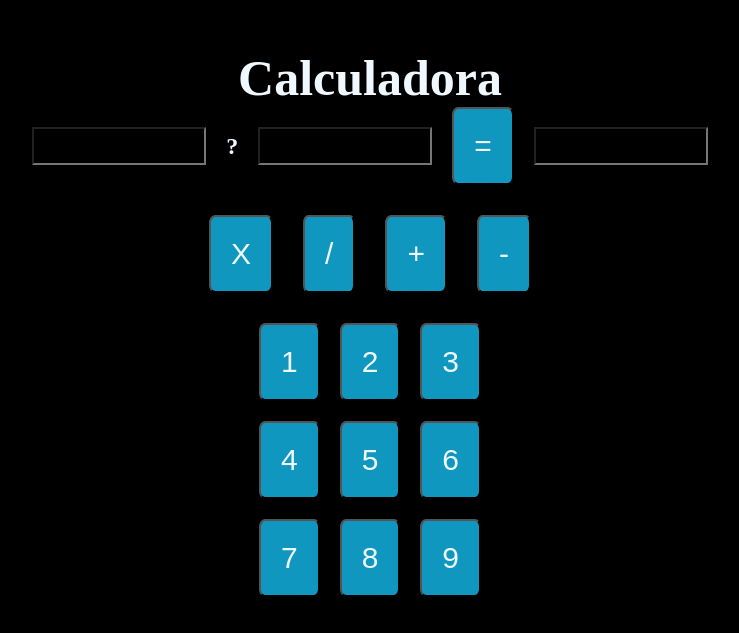
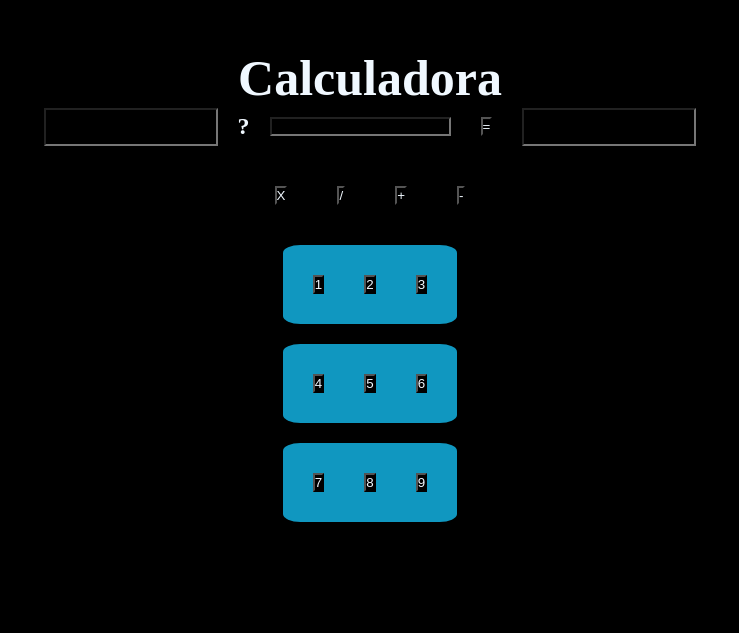
Before and after one commit to M4X-OLIVEIRA/Meus-Primeiros-Projetos, a plain HTML site: page Desafio.js-pessoal/index.html in a window 1280 px wide. Shown: the part 151-784 px from the top of the page, without its empty margins (270-1009 px from the left). Drawn offline with Linux system fonts and the light colour scheme.

Commit message:
Alterações no design, layout travado, ainda procurando problema...

```diff
--- a/Desafio.js-pessoal/styles.css
+++ b/Desafio.js-pessoal/styles.css
@@ -23,11 +23,14 @@ h1 {
 
 }
 
-.solution,
-.solution2 {
+.solution {
     font-size: 30px;
     width: 170px;
     text-align: center;
+}
+
+button {
+    margin: 10px;
 }
 
 .result {
@@ -45,12 +48,14 @@ h1 {
     padding: 10px 20px;
 }
 
-button {
+.row {
     background-color: rgb(16, 151, 192);
     padding: 20px;
     border-radius: 10%;
     cursor: pointer;
     font-size: 30px;
+    display: flex;
+    gap: 20px;
 }
 
 
@@ -62,12 +67,6 @@ button {
     padding: 20px;
 }
 
-.row {
-    display: flex;
-    gap: 20px;
-
-}
-
 body {
     text-align: center;
     margin-top: 50px;
```
Also changed, not shown: Desafio.js/index.html (+1 -1 lines).
